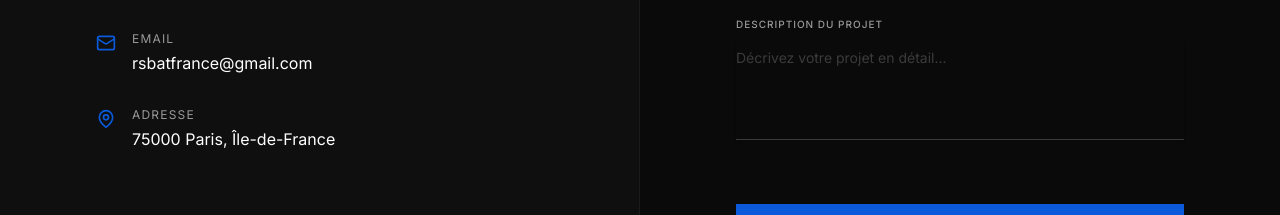
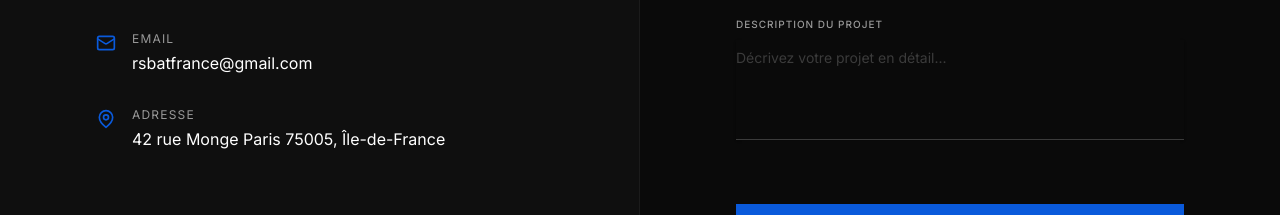
Before and after one commit to Ethan-bsi/RSBAT, a React (Vite) app: page / in a window 1280 px wide. Shown: the part 6260-6475 px from the top of the page. Built offline with nearby package versions, Linux system fonts and the light colour scheme; a web font is replaced by a local one.

Commit message:
Update QuoteForm.tsx

```diff
--- a/src/components/QuoteForm.tsx
+++ b/src/components/QuoteForm.tsx
@@ -96,7 +96,7 @@ export function QuoteForm() {
                 <MapPin className="w-5 h-5 text-primary mt-0.5" />
                 <div>
                   <div className="text-xs uppercase tracking-widest text-muted-foreground font-sans mb-1">Adresse</div>
-                  <div className="text-white font-sans">75000 Paris, Île-de-France</div>
+                  <div className="text-white font-sans">42 rue Monge Paris 75005, Île-de-France</div>
                 </div>
               </div>
             </div>
```
